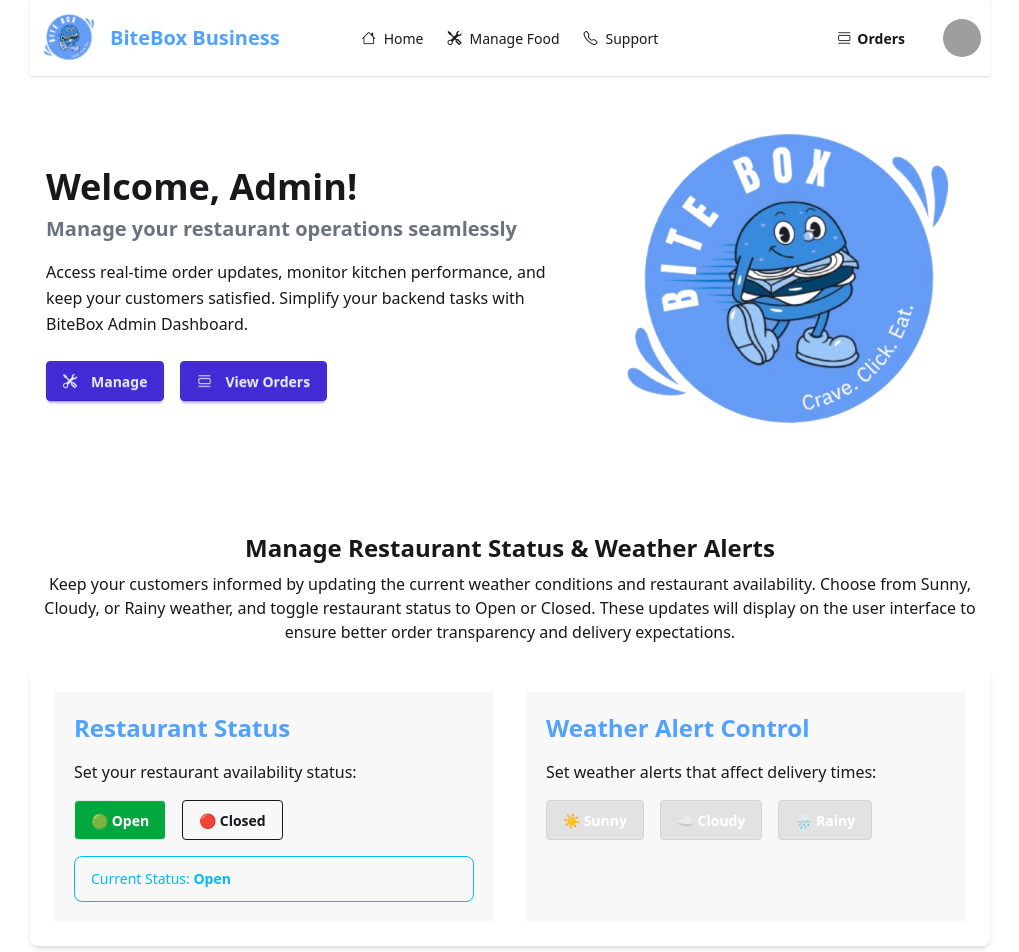
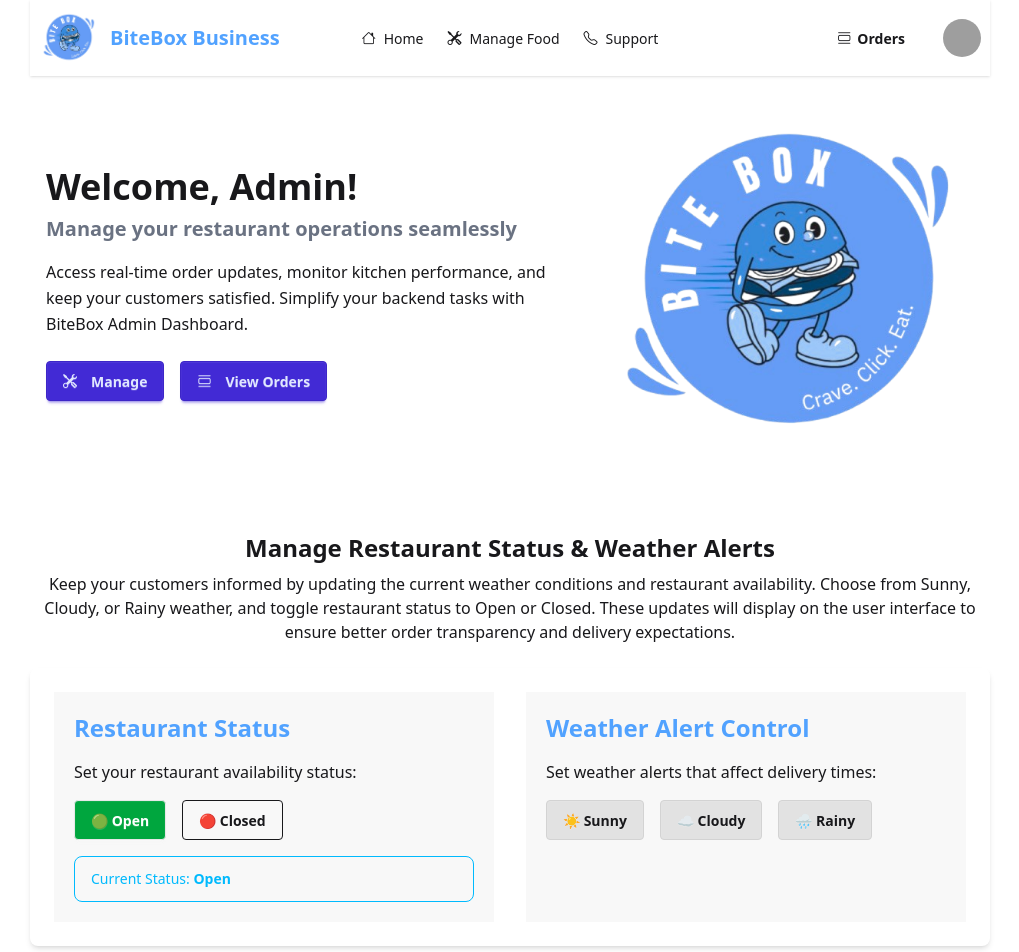
Before and after one commit to deimos19/BiteBox, a React (Vite) app: page /admin in a window 1280 px wide. Shown: the top 952 px of the page, without its empty margins (130-1149 px from the left). Built offline with nearby package versions, Linux system fonts and the light colour scheme; grey boxes are pictures that could not be loaded.

Commit message:
modified file

```diff
--- a/src/components/AdminWeatherControl/AdminWeatherControl.jsx
+++ b/src/components/AdminWeatherControl/AdminWeatherControl.jsx
@@ -76,7 +76,7 @@
           <p className="mb-4">Set weather alerts that affect delivery times:</p>
 
           <div className="flex flex-col md:flex-row gap-4 mb-4">
-            <label className={`btn ${weather === 'Sunny' ? 'btn-active bg-blue-700 text-white' : 'btn-active text-white'}`}>
+            <label className={`btn ${weather === 'Sunny' ? 'btn-active bg-blue-700 text-white' : 'btn-active'}`}>
               <input
                 type="radio"
                 name="weather"
@@ -87,7 +87,7 @@
               ☀️ Sunny
             </label>
 
-            <label className={`btn ${weather === 'Cloudy' ? 'btn-active bg-blue-700 text-white' : 'btn-active text-white'}`}>
+            <label className={`btn ${weather === 'Cloudy' ? 'btn-active bg-blue-700 text-white' : 'btn-active'}`}>
               <input
                 type="radio"
                 name="weather"
@@ -98,7 +98,7 @@
               ☁️ Cloudy
             </label>
 
-            <label className={`btn ${weather === 'Rainy' ? 'btn-active bg-blue-700 text-white' : 'btn-active text-white'}`}>
+            <label className={`btn ${weather === 'Rainy' ? 'btn-active bg-blue-700 text-white' : 'btn-active'}`}>
               <input
                 type="radio"
                 name="weather"
```
